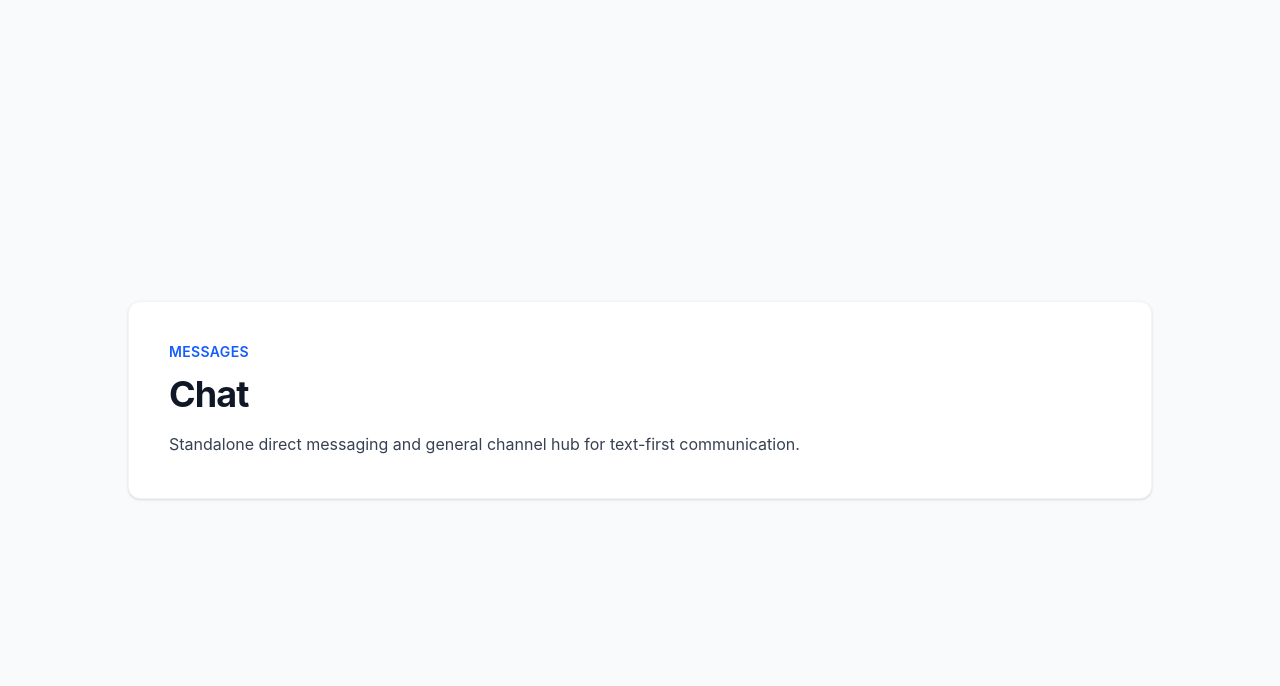
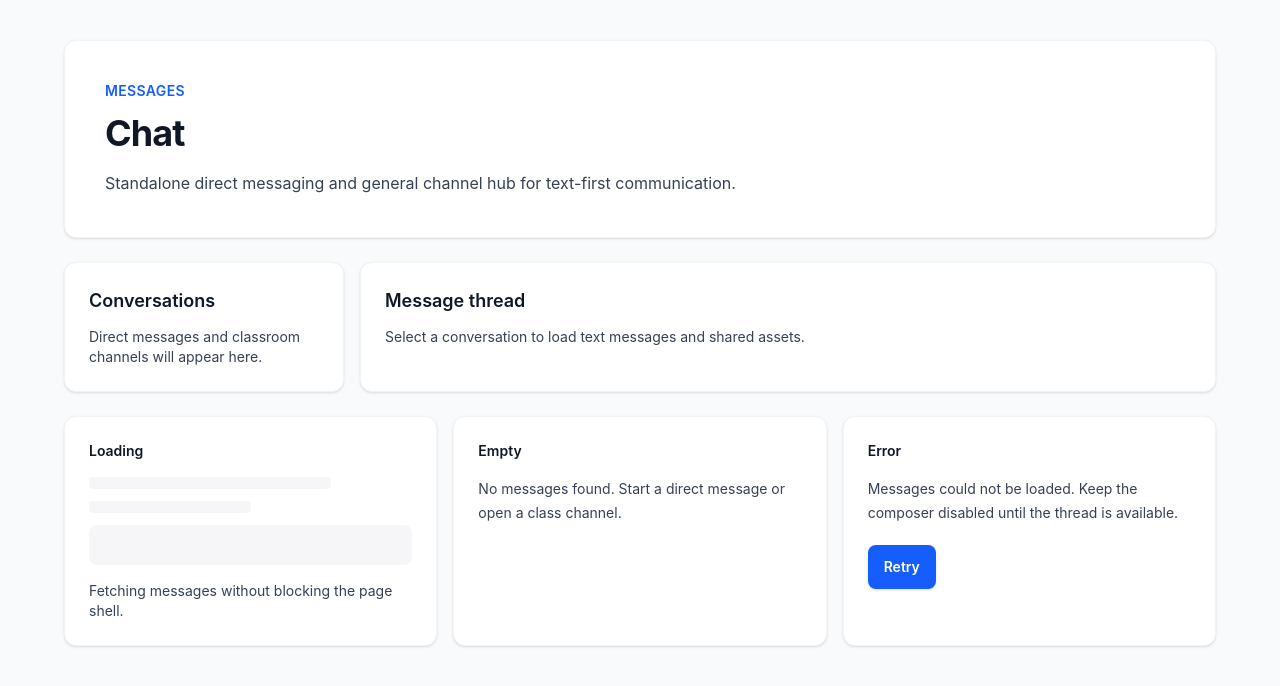
Before and after one commit to subrataroy912/Campus-Mind, a React (Vite) app: page /chat in a window 1280 px wide. Shown: the top 686 px of the page. Built offline with nearby package versions, Linux system fonts and the light colour scheme.

Commit message:
Add skeletal application page states

```diff
--- /dev/null
+++ b/src/components/common/PlaceholderStates.jsx
@@ -0,0 +1,30 @@
+function PlaceholderStates({ resourceName, emptyMessage, errorMessage }) {
+  return (
+    <div className="grid gap-4 md:grid-cols-3">
+      <section className="rounded-xl border border-gray-100 bg-white p-6 shadow-sm" aria-label={`${resourceName} loading state`}>
+        <p className="text-sm font-semibold text-gray-900">Loading</p>
+        <div className="mt-4 space-y-3" aria-hidden="true">
+          <div className="h-3 w-3/4 animate-pulse rounded bg-gray-100" />
+          <div className="h-3 w-1/2 animate-pulse rounded bg-gray-100" />
+          <div className="h-10 w-full animate-pulse rounded-lg bg-gray-100" />
+        </div>
+        <p className="mt-4 text-sm text-gray-700">Fetching {resourceName} without blocking the page shell.</p>
+      </section>
+
+      <section className="rounded-xl border border-gray-100 bg-white p-6 shadow-sm" aria-label={`${resourceName} empty state`}>
+        <p className="text-sm font-semibold text-gray-900">Empty</p>
+        <p className="mt-4 text-sm leading-6 text-gray-700">{emptyMessage}</p>
+      </section>
+
+      <section className="rounded-xl border border-gray-100 bg-white p-6 shadow-sm" aria-label={`${resourceName} error state`}>
+        <p className="text-sm font-semibold text-gray-900">Error</p>
+        <p className="mt-4 text-sm leading-6 text-gray-700">{errorMessage}</p>
+        <button className="mt-5 min-h-11 rounded-lg bg-blue-600 px-4 text-sm font-semibold text-white shadow-sm hover:bg-blue-700" type="button">
+          Retry
+        </button>
+      </section>
+    </div>
+  )
+}
+
+export default PlaceholderStates
--- a/src/pages/PageShell.jsx
+++ b/src/pages/PageShell.jsx
@@ -1,12 +1,12 @@
 import { Link } from 'react-router-dom'
 
-function PageShell({ title, eyebrow, description, actions = [] }) {
+function PageShell({ title, eyebrow, description, actions = [], children }) {
   const hasActions = actions.length > 0
 
   return (
     <main className="min-h-screen bg-gray-50 px-6 py-10 text-gray-900 sm:px-8 lg:px-10">
-      <section className="mx-auto flex min-h-[calc(100vh-5rem)] max-w-5xl items-center justify-center">
-        <article className="w-full rounded-xl border border-gray-100 bg-white p-8 shadow-sm sm:p-10">
+      <section className="mx-auto w-full max-w-6xl space-y-6">
+        <article className="rounded-xl border border-gray-100 bg-white p-8 shadow-sm sm:p-10">
           <p className="text-sm font-semibold uppercase tracking-wide text-blue-600">{eyebrow}</p>
           <h1 className="mt-3 text-3xl font-bold tracking-tight text-gray-900 sm:text-4xl">{title}</h1>
           <p className="mt-4 max-w-3xl text-base leading-7 text-gray-700">{description}</p>
@@ -25,6 +25,8 @@ function PageShell({ title, eyebrow, description, actions = [] }) {
             </div>
           )}
         </article>
+
+        {children}
       </section>
     </main>
   )
--- a/src/pages/assignment/AssignmentDetailPage.jsx
+++ b/src/pages/assignment/AssignmentDetailPage.jsx
@@ -1,3 +1,4 @@
+import PlaceholderStates from '../../components/common/PlaceholderStates.jsx'
 import PageShell from '../PageShell.jsx'
 
 function AssignmentDetailPage() {
@@ -6,7 +7,25 @@ function AssignmentDetailPage() {
       description="Granular assignment workspace for submissions, instructions, due dates, and grading context."
       eyebrow="Assignments"
       title="Assignment details"
-    />
+    >
+      <div className="grid gap-4 lg:grid-cols-[2fr_1fr]">
+        <section className="rounded-xl border border-gray-100 bg-white p-6 shadow-sm">
+          <h2 className="text-lg font-semibold text-gray-900">Instructions</h2>
+          <p className="mt-3 text-sm leading-6 text-gray-700">Assignment instructions, attachments, submission status, and teacher feedback will render here once `/api/assignments/:assignmentId` responds.</p>
+        </section>
+        <section className="rounded-xl border border-gray-100 bg-white p-6 shadow-sm">
+          <h2 className="text-lg font-semibold text-gray-900">Submission summary</h2>
+          <button className="mt-5 min-h-11 w-full rounded-lg bg-blue-600 px-4 text-sm font-semibold text-white shadow-sm hover:bg-blue-700" type="button">
+            Upload work
+          </button>
+        </section>
+      </div>
+      <PlaceholderStates
+        emptyMessage="No submissions or grading notes have been attached to this assignment yet."
+        errorMessage="Assignment details could not be loaded. Preserve the submission card and retry safely."
+        resourceName="assignment details"
+      />
+    </PageShell>
   )
 }
 
--- a/src/pages/chat/ChatPage.jsx
+++ b/src/pages/chat/ChatPage.jsx
@@ -1,3 +1,4 @@
+import PlaceholderStates from '../../components/common/PlaceholderStates.jsx'
 import PageShell from '../PageShell.jsx'
 
 function ChatPage() {
@@ -6,7 +7,23 @@ function ChatPage() {
       description="Standalone direct messaging and general channel hub for text-first communication."
       eyebrow="Messages"
       title="Chat"
-    />
+    >
+      <section className="grid gap-4 lg:grid-cols-[280px_1fr]">
+        <aside className="rounded-xl border border-gray-100 bg-white p-6 shadow-sm">
+          <h2 className="text-lg font-semibold text-gray-900">Conversations</h2>
+          <p className="mt-3 text-sm text-gray-700">Direct messages and classroom channels will appear here.</p>
+        </aside>
+        <div className="rounded-xl border border-gray-100 bg-white p-6 shadow-sm">
+          <h2 className="text-lg font-semibold text-gray-900">Message thread</h2>
+          <p className="mt-3 text-sm text-gray-700">Select a conversation to load text messages and shared assets.</p>
+        </div>
+      </section>
+      <PlaceholderStates
+        emptyMessage="No messages found. Start a direct message or open a class channel."
+        errorMessage="Messages could not be loaded. Keep the composer disabled until the thread is available."
+        resourceName="messages"
+      />
+    </PageShell>
   )
 }
 
--- a/src/pages/chat/ClassChatPage.jsx
+++ b/src/pages/chat/ClassChatPage.jsx
@@ -1,3 +1,4 @@
+import PlaceholderStates from '../../components/common/PlaceholderStates.jsx'
 import PageShell from '../PageShell.jsx'
 
 function ClassChatPage() {
@@ -6,7 +7,13 @@ function ClassChatPage() {
       description="Contextual classroom group chat focused on messages, files, and academic collaboration."
       eyebrow="Classroom chat"
       title="Class chat"
-    />
+    >
+      <PlaceholderStates
+        emptyMessage="No class messages have been sent yet. Be the first to share a text update or resource."
+        errorMessage="Class chat could not be loaded. Unsubscribe from stale topics and retry the text channel."
+        resourceName="class messages"
+      />
+    </PageShell>
   )
 }
 
--- a/src/pages/classroom/ClassStreamPage.jsx
+++ b/src/pages/classroom/ClassStreamPage.jsx
@@ -1,3 +1,4 @@
+import PlaceholderStates from '../../components/common/PlaceholderStates.jsx'
 import PageShell from '../PageShell.jsx'
 
 function ClassStreamPage() {
@@ -7,7 +8,13 @@ function ClassStreamPage() {
       description="Unified stream for announcements, coursework highlights, and classroom updates."
       eyebrow="Classroom"
       title="Class stream"
-    />
+    >
+      <PlaceholderStates
+        emptyMessage="No announcements or coursework updates have been posted to this stream."
+        errorMessage="The class stream could not be loaded. Keep class navigation available and retry."
+        resourceName="class stream"
+      />
+    </PageShell>
   )
 }
 
--- a/src/pages/classroom/ClassesPage.jsx
+++ b/src/pages/classroom/ClassesPage.jsx
@@ -1,3 +1,4 @@
+import PlaceholderStates from '../../components/common/PlaceholderStates.jsx'
 import PageShell from '../PageShell.jsx'
 
 function ClassesPage() {
@@ -7,7 +8,13 @@ function ClassesPage() {
       description="Browse active classrooms and quickly access their streams, people, materials, and classwork."
       eyebrow="Classrooms"
       title="Classes"
-    />
+    >
+      <PlaceholderStates
+        emptyMessage="No classrooms are available yet. Create a class as a teacher or join with a class code as a student."
+        errorMessage="Classrooms could not be loaded. Keep the existing page frame visible and offer a retry action."
+        resourceName="classrooms"
+      />
+    </PageShell>
   )
 }
 
--- a/src/pages/classroom/ClassworkPage.jsx
+++ b/src/pages/classroom/ClassworkPage.jsx
@@ -1,3 +1,4 @@
+import PlaceholderStates from '../../components/common/PlaceholderStates.jsx'
 import PageShell from '../PageShell.jsx'
 
 function ClassworkPage() {
@@ -6,7 +7,13 @@ function ClassworkPage() {
       description="Assignments and materials workspace with graceful empty, loading, and error-ready structure."
       eyebrow="Classroom"
       title="Classwork"
-    />
+    >
+      <PlaceholderStates
+        emptyMessage="No assignments or materials have been posted for this class."
+        errorMessage="Classwork could not be loaded. Students should still see the classroom navigation and retry affordance."
+        resourceName="classwork"
+      />
+    </PageShell>
   )
 }
 
--- a/src/pages/classroom/MaterialsPage.jsx
+++ b/src/pages/classroom/MaterialsPage.jsx
@@ -1,3 +1,4 @@
+import PlaceholderStates from '../../components/common/PlaceholderStates.jsx'
 import PageShell from '../PageShell.jsx'
 
 function MaterialsPage() {
@@ -6,7 +7,13 @@ function MaterialsPage() {
       description="Resource download panels for class materials and teacher-provided assets."
       eyebrow="Classroom"
       title="Materials"
-    />
+    >
+      <PlaceholderStates
+        emptyMessage="No class materials have been uploaded yet."
+        errorMessage="Materials could not be loaded. Preserve download panels and retry the request."
+        resourceName="materials"
+      />
+    </PageShell>
   )
 }
 
--- a/src/pages/classroom/PeoplePage.jsx
+++ b/src/pages/classroom/PeoplePage.jsx
@@ -1,3 +1,4 @@
+import PlaceholderStates from '../../components/common/PlaceholderStates.jsx'
 import PageShell from '../PageShell.jsx'
 
 function PeoplePage() {
@@ -6,7 +7,13 @@ function PeoplePage() {
       description="Student rosters and faculty arrays for the selected classroom."
       eyebrow="Classroom"
       title="People"
-    />
+    >
+      <PlaceholderStates
+        emptyMessage="No roster members are available for this classroom yet."
+        errorMessage="Classroom members could not be loaded. Keep teacher and student sections stable while retrying."
+        resourceName="class members"
+      />
+    </PageShell>
   )
 }
 
--- a/src/pages/dashboard/DashboardPage.jsx
+++ b/src/pages/dashboard/DashboardPage.jsx
@@ -1,4 +1,10 @@
 import PageShell from '../PageShell.jsx'
+
+const summaryCards = [
+  { label: 'Active classes', value: '0', note: 'Classes will populate from /api/classes.' },
+  { label: 'Due soon', value: '0', note: 'Assignments will surface deadline priorities.' },
+  { label: 'Unread messages', value: '0', note: 'Chat counts will sync from conversations.' },
+]
 
 function DashboardPage() {
   return (
@@ -7,7 +13,17 @@ function DashboardPage() {
       description="An aggregated workspace for course updates, assignment priorities, and text-first collaboration."
       eyebrow="Workspace"
       title="Dashboard"
-    />
+    >
+      <div className="grid gap-4 md:grid-cols-3">
+        {summaryCards.map((card) => (
+          <section className="rounded-xl border border-gray-100 bg-white p-6 shadow-sm" key={card.label}>
+            <p className="text-sm font-medium text-gray-700">{card.label}</p>
+            <p className="mt-3 text-3xl font-bold text-gray-900">{card.value}</p>
+            <p className="mt-3 text-sm leading-6 text-gray-700">{card.note}</p>
+          </section>
+        ))}
+      </div>
+    </PageShell>
   )
 }
 
--- a/src/pages/notification/NotificationsPage.jsx
+++ b/src/pages/notification/NotificationsPage.jsx
@@ -1,3 +1,4 @@
+import PlaceholderStates from '../../components/common/PlaceholderStates.jsx'
 import PageShell from '../PageShell.jsx'
 
 function NotificationsPage() {
@@ -6,7 +7,13 @@ function NotificationsPage() {
       description="Transactional system audit list for classroom updates, submissions, grades, and messages."
       eyebrow="Alerts"
       title="Notifications"
-    />
+    >
+      <PlaceholderStates
+        emptyMessage="No notifications are waiting. Classroom, submission, grade, and message alerts will appear here."
+        errorMessage="Notifications could not be loaded. Keep the audit list shell visible and allow retry."
+        resourceName="notifications"
+      />
+    </PageShell>
   )
 }
 
```
